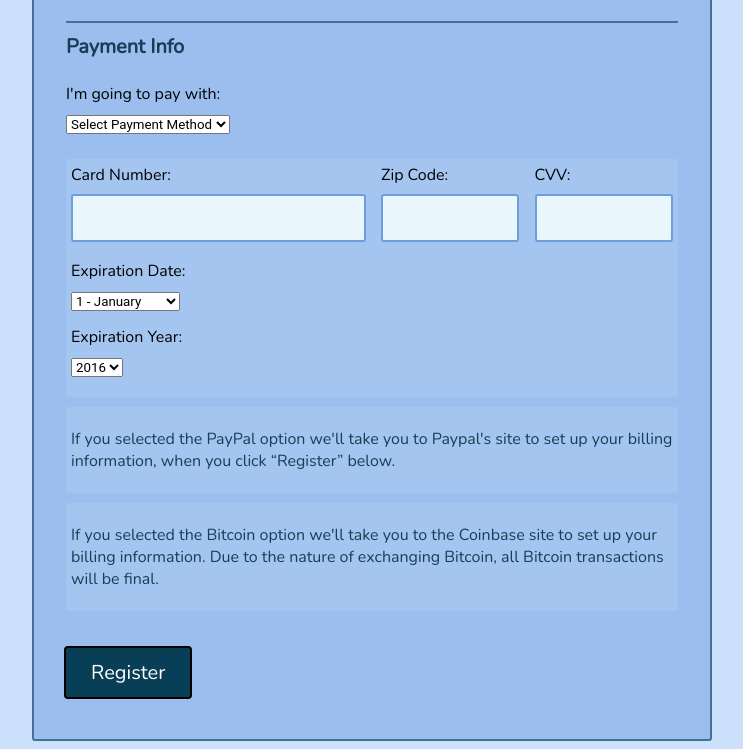
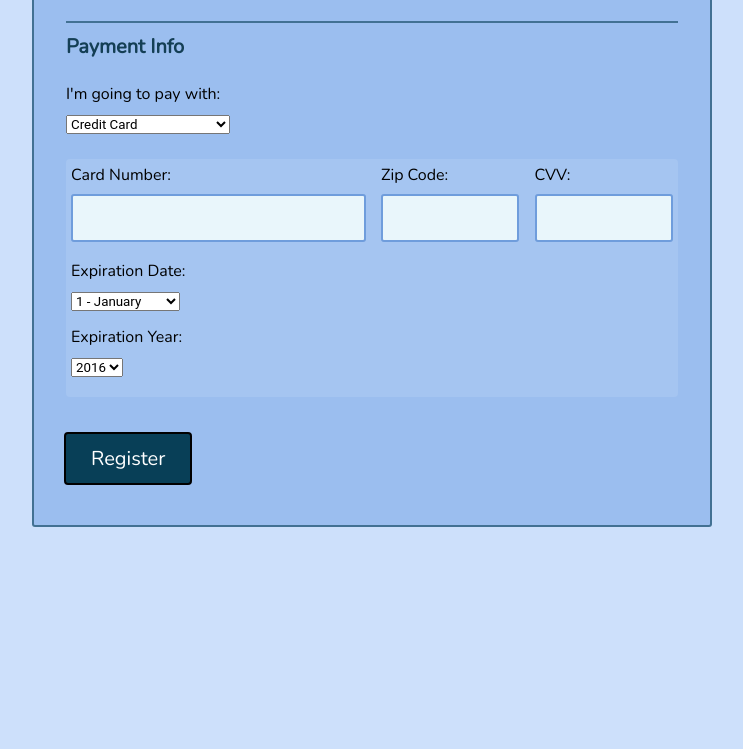
Before and after one commit to jessegay/interactive-form-v2, a plain HTML site: page index.html in a window 1280 px wide. Shown: the part 1155-1904 px from the top of the page, without its empty margins (268-1011 px from the left). After the commit the page ends 1690 px from the top, so only its background shows below. Drawn offline with nearby package versions, Linux system fonts and the light colour scheme.

Commit message:
Finished payment info section
Solved selection behavior by renaming to credit-card in html. Robert said OK.

Hid other options' divs, selected Credit Card by default, disabled "select payment"

```diff
--- a/index.html
+++ b/index.html
@@ -112,7 +112,7 @@
         <label for="payment">I'm going to pay with:</label>
         <select id="payment" name="user-payment">
           <option value="select method">Select Payment Method</option>
-          <option value="credit card">Credit Card</option>
+          <option value="credit-card">Credit Card</option>
           <option value="paypal">PayPal</option>
           <option value="bitcoin">Bitcoin</option>
         </select>
--- a/js/script.js
+++ b/js/script.js
@@ -158,20 +158,25 @@ from the payment select menu, because the user should not be able to submit
 the form without a chosen payment option. */
 
 
+
 // Create const to store payment info select
 const payment = document.getElementById('payment');
+// Make "select method" unselectable
+payment[0].disabled = true;
+// Select Credit Card by default
+payment[1].selected = true;
 // store each payment div
 const creditCardDiv = document.getElementById('credit-card');
 const paypalDiv = document.getElementById('paypal');
 const bitcoinDiv = document.getElementById('bitcoin');
+// hide options other than credit-card
+paypalDiv.hidden = true;
+bitcoinDiv.hidden = true;
 // Create array of all payment divs
 const paymentDivs = [creditCardDiv, paypalDiv, bitcoinDiv];
-console.log(payment);
-console.log(paymentDivs);
 // Add event listener to it. Loop through paymentDivs.
 // If paymentDivs[i].id == event.target.value, paymentDivs[i].hidden = false, else = true
 payment.addEventListener('change', (e) => {
-        console.log(e.target.value);
         var i;
         for (i = 0; i < paymentDivs.length; i++) {
             if (paymentDivs[i].id.includes(e.target.value)) {
@@ -181,4 +186,3 @@ payment.addEventListener('change', (e) => {
                 }
             }
     })
-// FIXME: Almost works, but case creditcard doesn't, probably because credit-card != credit card.
```
